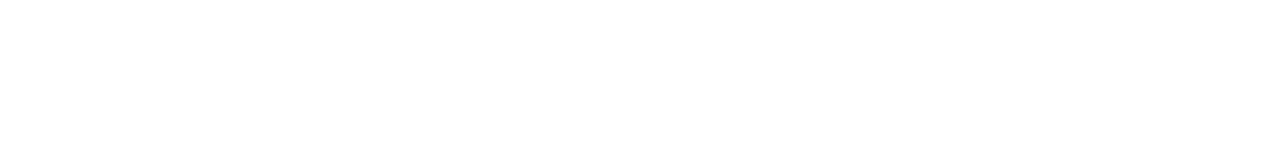
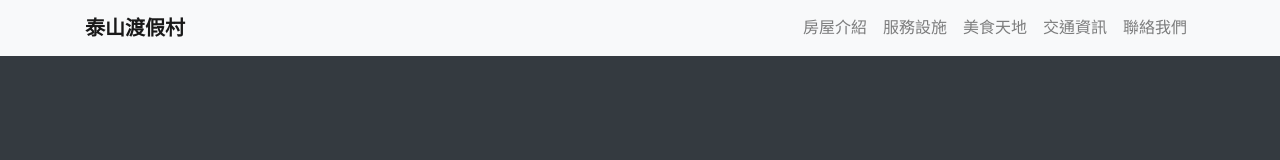
Before and after one commit to WuGe01/bookBS-Project-Hotel, a plain HTML site: page index.html in a window 1280 px wide. Drawn offline with Linux system fonts and the light colour scheme.

Commit message:
nav簡單製作

```diff
--- a/index.html
+++ b/index.html
@@ -4,11 +4,28 @@
     <meta charset="UTF-8">
     <meta name="viewport" content="width=device-width, initial-scale=1.0">
     <link rel="stylesheet" href="./plugins/bootstrap.css">
+    <link rel="stylesheet" href="./plugins/style.css">
     <script src="./plugins/jquery-3.5.0.min.js"></script>
     <script src="./plugins/bootstrap.bundle.min.js"></script>
     <title>泰山渡假村</title>
 </head>
-<body>
-
+<body class="bg-dark">
+   <nav class="navbar sticky-top navbar-expand-lg navbar-light bg-light">
+    <div class="container">
+        <span class="navbar-brand mb-0 h1 font-weight-bold">泰山渡假村</span>
+        <button class="navbar-toggler" type="button" data-toggle="collapse" data-target="#head-nav" >
+          <span class="navbar-toggler-icon"></span>
+        </button>
+        <div class="collapse navbar-collapse" id="head-nav">
+          <div class="navbar-nav ml-auto">
+            <a class="nav-item nav-link" href="#">房屋介紹  </a>
+            <a class="nav-item nav-link" href="#">服務設施</a>
+            <a class="nav-item nav-link" href="#">美食天地</a>
+            <a class="nav-item nav-link" href="#">交通資訊</a>
+            <a class="nav-item nav-link" href="#">聯絡我們</a>
+          </div>
+        </div>
+    </div>
+    </nav>
 </body>
 </html>
--- /dev/null
+++ b/plugins/style.css
@@ -0,0 +1,3 @@
+* {
+    font-family: "Microsoft JhengHei",Arial, Helvetica, sans-serif;
+}
```
Also changed, not shown: 1 other file.
